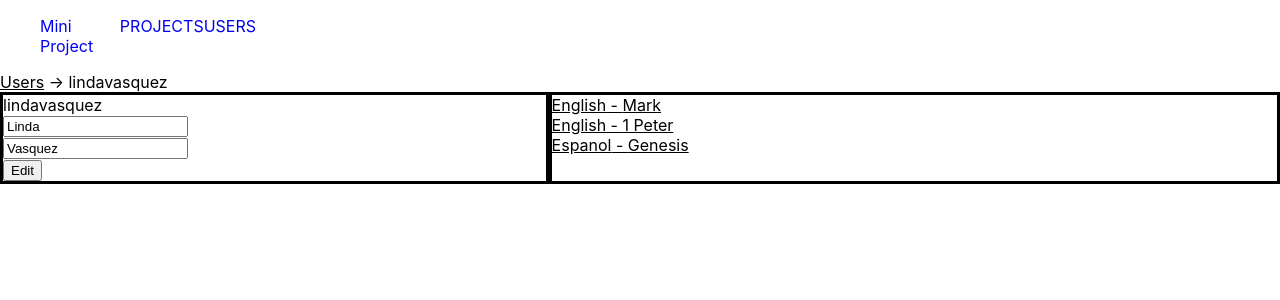
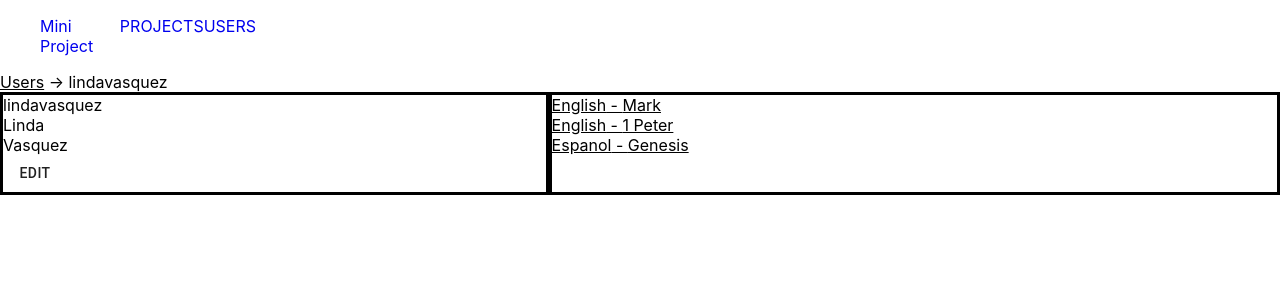
Before and after one commit to 16dprice/mini_project_challenge, a React (Create React App) app in the folder frontend/: page /edit-user/1 in a window 1280 px wide. Shown: the top 300 px of the page. Built offline with nearby package versions, Linux system fonts and the light colour scheme.

Commit message:
add functionality to user details page to edit user

```diff
--- a/frontend/src/components/userDetails.component.js
+++ b/frontend/src/components/userDetails.component.js
@@ -2,6 +2,7 @@ import React, {Component} from 'react';
 
 import UserApiAdapter from "../api/userApiAdapter";
 import ProjectApiAdapter from "../api/projectApiAdapter";
+import {Button} from "@material-ui/core";
 
 export default class UserDetails extends Component {
 
@@ -10,26 +11,65 @@ export default class UserDetails extends Component {
 
         this.handleFirstNameChange = this.handleFirstNameChange.bind(this);
         this.handleLastNameChange = this.handleLastNameChange.bind(this);
+        this.updateUser = this.updateUser.bind(this);
 
         const user = UserApiAdapter.getUserById(props.match.params.userId);
         const projectsContributedTo = ProjectApiAdapter.getProjectsByUserId(user.id);
 
         this.state = {
             user,
-            projectsContributedTo
+            projectsContributedTo,
+            editingUser: false,
+            hasEditedUser: false
         };
     }
 
     handleFirstNameChange(e) {
         this.setState({
-            user: {...this.state.user, firstName: e.target.value}
+            user: {...this.state.user, firstName: e.target.value},
+            hasEditedUser: true
         });
     }
 
     handleLastNameChange(e) {
         this.setState({
-            user: {...this.state.user, lastName: e.target.value}
+            user: {...this.state.user, lastName: e.target.value},
+            hasEditedUser: true
         });
+    }
+
+    updateUser(e) {
+        if(this.state.hasEditedUser) {
+            // TODO: make POST request to update user here
+            console.log(this.state.user);
+        }
+
+        this.setState({
+            editingUser: false,
+            hasEditedUser: false
+        });
+    }
+
+    getFirstAndLastNamesInputs() {
+        if (this.state.editingUser) {
+            return <>
+                <div><input type="text" value={this.state.user.firstName} onChange={this.handleFirstNameChange}/></div>
+                <div><input type="text" value={this.state.user.lastName} onChange={this.handleLastNameChange}/></div>
+            </>
+        } else {
+            return <>
+                <div>{this.state.user.firstName}</div>
+                <div>{this.state.user.lastName}</div>
+            </>
+        }
+    }
+
+    getEditOrSaveButton() {
+        if(this.state.editingUser) {
+            return <Button onClick={this.updateUser} disabled={!this.state.hasEditedUser}>Save</Button>
+        } else {
+            return <Button onClick={() => this.setState({editingUser: true})}>Edit</Button>
+        }
     }
 
     getProjectsContributedTo() {
@@ -45,13 +85,8 @@ export default class UserDetails extends Component {
                 <div className="user-details">
                     <div className="user-details__names">
                         <span className="user-details__username">{this.state.user.username}</span>
-                        <span className="user-details__first-and-last-names">
-                            <div><input type="text" readOnly={false} value={this.state.user.firstName}
-                                    onChange={this.handleFirstNameChange}/></div>
-                            <div><input type="text" readOnly={false} value={this.state.user.lastName}
-                                    onChange={this.handleLastNameChange}/></div>
-                        </span>
-                        <button>Edit</button>
+                        <span className="user-details__first-and-last-names">{this.getFirstAndLastNamesInputs()}</span>
+                        {this.getEditOrSaveButton()}
                     </div>
                     <div className="user-details__projects">
                         {this.getProjectsContributedTo()}
```
